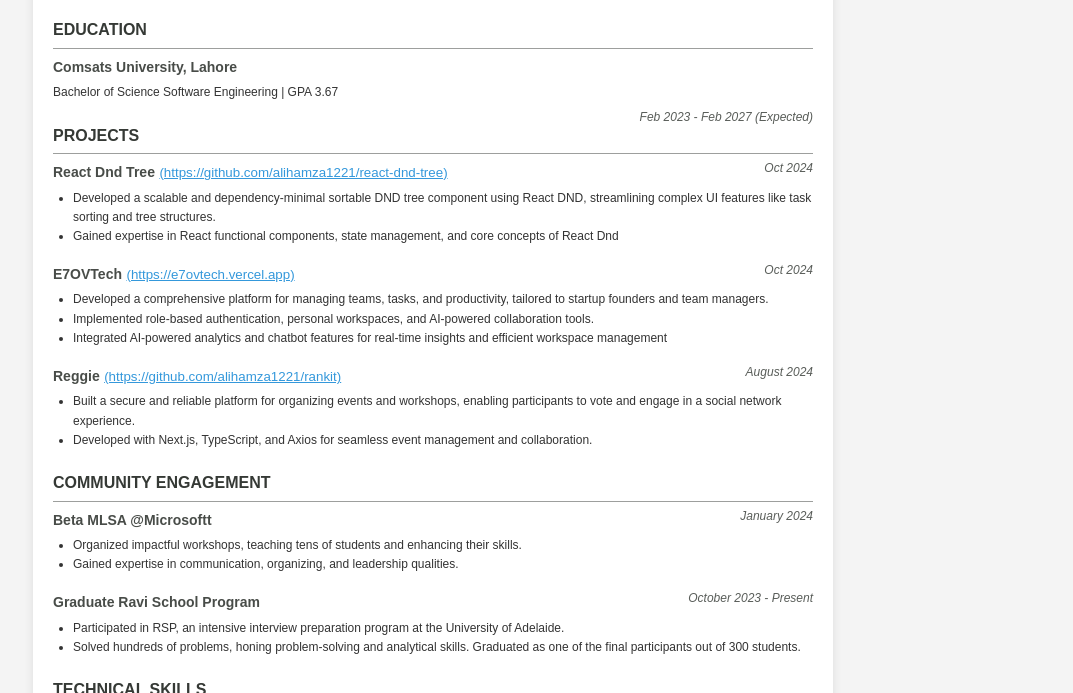
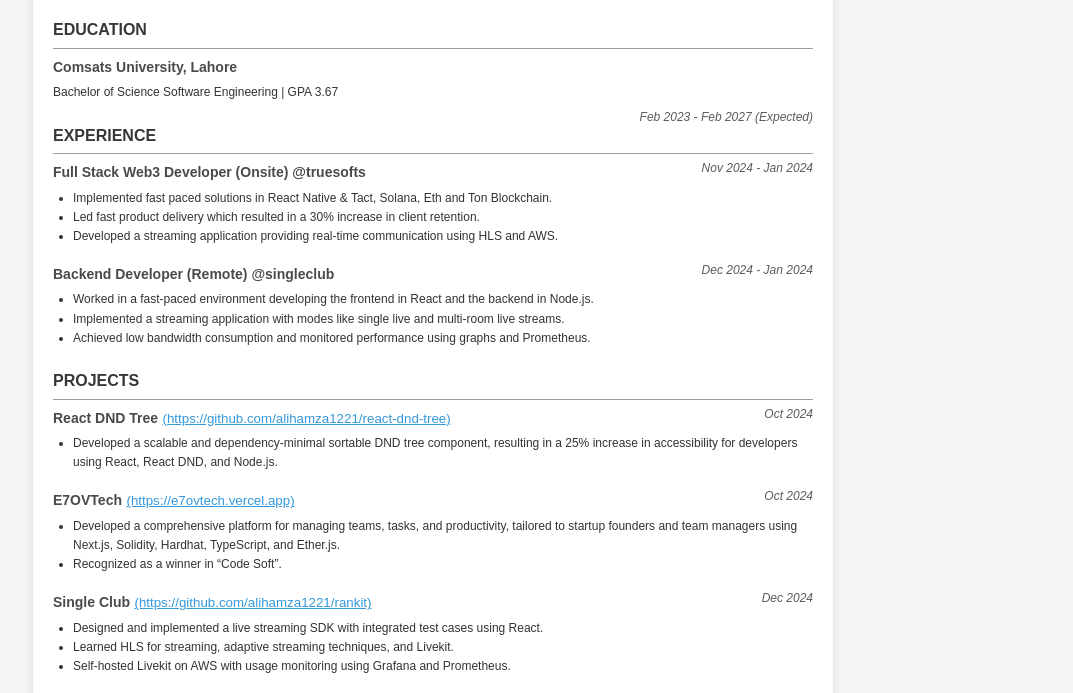
Before and after one commit to alihamza1221/Resume, a plain HTML site: page index.html in a window 1280 px wide. Shown: the part 108-801 px from the top of the page, without its empty margins (207-1280 px from the left). Drawn offline with Linux system fonts and the light colour scheme.

Commit message:
resume 2024 index.html

```diff
--- a/index.html
+++ b/index.html
@@ -20,7 +20,8 @@
               >
             </div>
             <div>
-              Portfolio: <a href="https://alilive.xyz">https://alilive.xyz</a> <br />
+              Portfolio: <a href="https://alilive.xyz">https://alilive.xyz</a>
+              <br />
               <a href="https://github.com/alihamza1221">GitHub</a>
             </div>
             <div>
@@ -36,17 +37,62 @@
         <div class="entry">
           <h3>Comsats University, Lahore</h3>
           <p>Bachelor of Science Software Engineering | GPA 3.67</p>
-
           <p class="date">Feb 2023 - Feb 2027 (Expected)</p>
         </div>
       </section>
 
+      <!-- Added Experience Section -->
+      <section class="section">
+        <h2>EXPERIENCE</h2>
+        <div class="entry">
+          <div class="experience-section">
+            <h3>Full Stack Web3 Developer (Onsite) @truesofts</h3>
+            <p class="date">Nov 2024 - Jan 2024</p>
+            <ul>
+              <li>
+                Implemented fast paced solutions in React Native &amp; Tact,
+                Solana, Eth and Ton Blockchain.
+              </li>
+              <li>
+                Led fast product delivery which resulted in a 30% increase in
+                client retention.
+              </li>
+              <li>
+                Developed a streaming application providing real-time
+                communication using HLS and AWS.
+              </li>
+            </ul>
+          </div>
+        </div>
+        <div class="entry">
+          <div class="experience-section">
+            <h3>Backend Developer (Remote) @singleclub</h3>
+            <p class="date">Dec 2024 - Jan 2024</p>
+            <ul>
+              <li>
+                Worked in a fast-paced environment developing the frontend in
+                React and the backend in Node.js.
+              </li>
+              <li>
+                Implemented a streaming application with modes like single live
+                and multi-room live streams.
+              </li>
+              <li>
+                Achieved low bandwidth consumption and monitored performance
+                using graphs and Prometheus.
+              </li>
+            </ul>
+          </div>
+        </div>
+      </section>
+
+      <!-- Updated Projects Section -->
       <section class="section">
         <h2>PROJECTS</h2>
         <div class="entry">
           <div class="project-section">
             <div class="project-label">
-              <h3>React Dnd Tree</h3>
+              <h3>React DND Tree</h3>
               <a href="https://github.com/alihamza1221/react-dnd-tree"
                 >(https://github.com/alihamza1221/react-dnd-tree)</a
               >
@@ -56,12 +102,8 @@
           <ul>
             <li>
               Developed a scalable and dependency-minimal sortable DND tree
-              component using React DND, streamlining complex UI features like
-              task sorting and tree structures.
-            </li>
-            <li>
-              Gained expertise in React functional components, state management,
-              and core concepts of React Dnd
+              component, resulting in a 25% increase in accessibility for
+              developers using React, React DND, and Node.js.
             </li>
           </ul>
         </div>
@@ -78,37 +120,34 @@
           <ul>
             <li>
               Developed a comprehensive platform for managing teams, tasks, and
-              productivity, tailored to startup founders and team managers.
+              productivity, tailored to startup founders and team managers using
+              Next.js, Solidity, Hardhat, TypeScript, and Ether.js.
             </li>
-            <li>
-              Implemented role-based authentication, personal workspaces, and
-              AI-powered collaboration tools.
-            </li>
-            <li>
-              Integrated AI-powered analytics and chatbot features for real-time
-              insights and efficient workspace management
-            </li>
+            <li>Recognized as a winner in “Code Soft”.</li>
           </ul>
         </div>
         <div class="entry">
           <div class="project-section">
             <div class="project-label">
-              <h3>Reggie</h3>
+              <h3>Single Club</h3>
               <a href="https://github.com/alihamza1221/rankit"
                 >(https://github.com/alihamza1221/rankit)</a
               >
             </div>
-            <p class="date">August 2024</p>
+            <p class="date">Dec 2024</p>
           </div>
           <ul>
             <li>
-              Built a secure and reliable platform for organizing events and
-              workshops, enabling participants to vote and engage in a social
-              network experience.
+              Designed and implemented a live streaming SDK with integrated test
+              cases using React.
             </li>
             <li>
-              Developed with Next.js, TypeScript, and Axios for seamless event
-              management and collaboration.
+              Learned HLS for streaming, adaptive streaming techniques, and
+              Livekit.
+            </li>
+            <li>
+              Self-hosted Livekit on AWS with usage monitoring using Grafana and
+              Prometheus.
             </li>
           </ul>
         </div>
@@ -135,13 +174,12 @@
           <p class="date">October 2023 - Present</p>
           <ul>
             <li>
-              Participated in RSP, an intensive interview preparation program at
-              the University of Adelaide.
+              Participated in an intensive interview preparation program at the
+              University of Adelaide.
             </li>
             <li>
               Solved hundreds of problems, honing problem-solving and analytical
-              skills. Graduated as one of the final participants out of 300
-              students.
+              skills.
             </li>
           </ul>
         </div>
@@ -161,9 +199,11 @@
     <div id="profileDropdown" class="profile-dropdown">
       <h2>Profile</h2>
       <p>
-        Hardworking Software Engineering undergrad and Full Stack Web 3 developer at TrueSoft Bringing forth a motivated attitude and a high self-efficacy.
-        Adept in various social media platforms and technology programs.
-        Committed to utilizing my skills to further the mission of a company
+        Hardworking Software Engineering undergrad and Full Stack Web 3
+        developer at TrueSoft Bringing forth a motivated attitude and a high
+        self-efficacy. Adept in various social media platforms and technology
+        programs. Committed to utilizing my skills to further the mission of a
+        company.
       </p>
     </div>
     <!-- import JavaScript file -->
```
